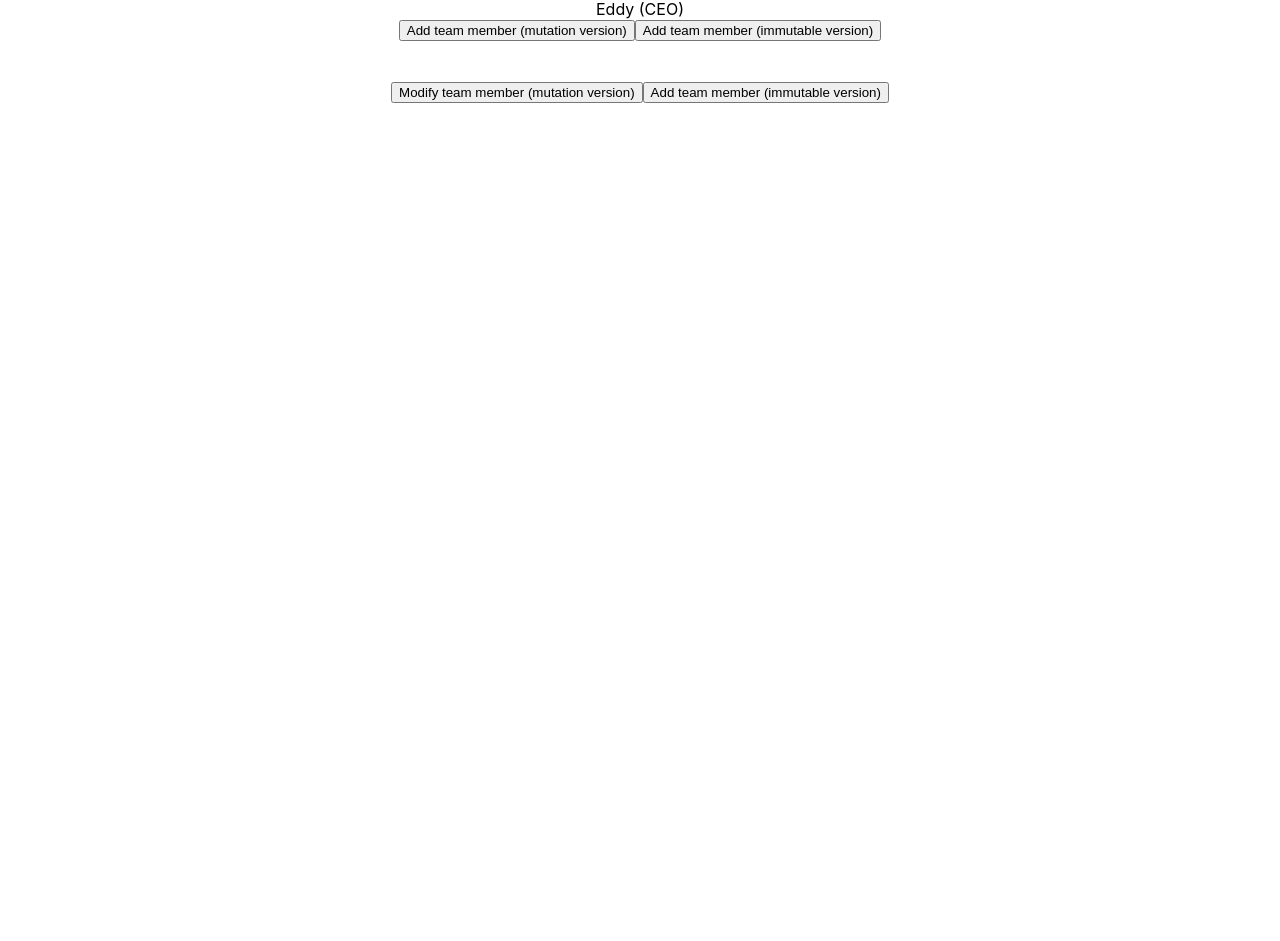
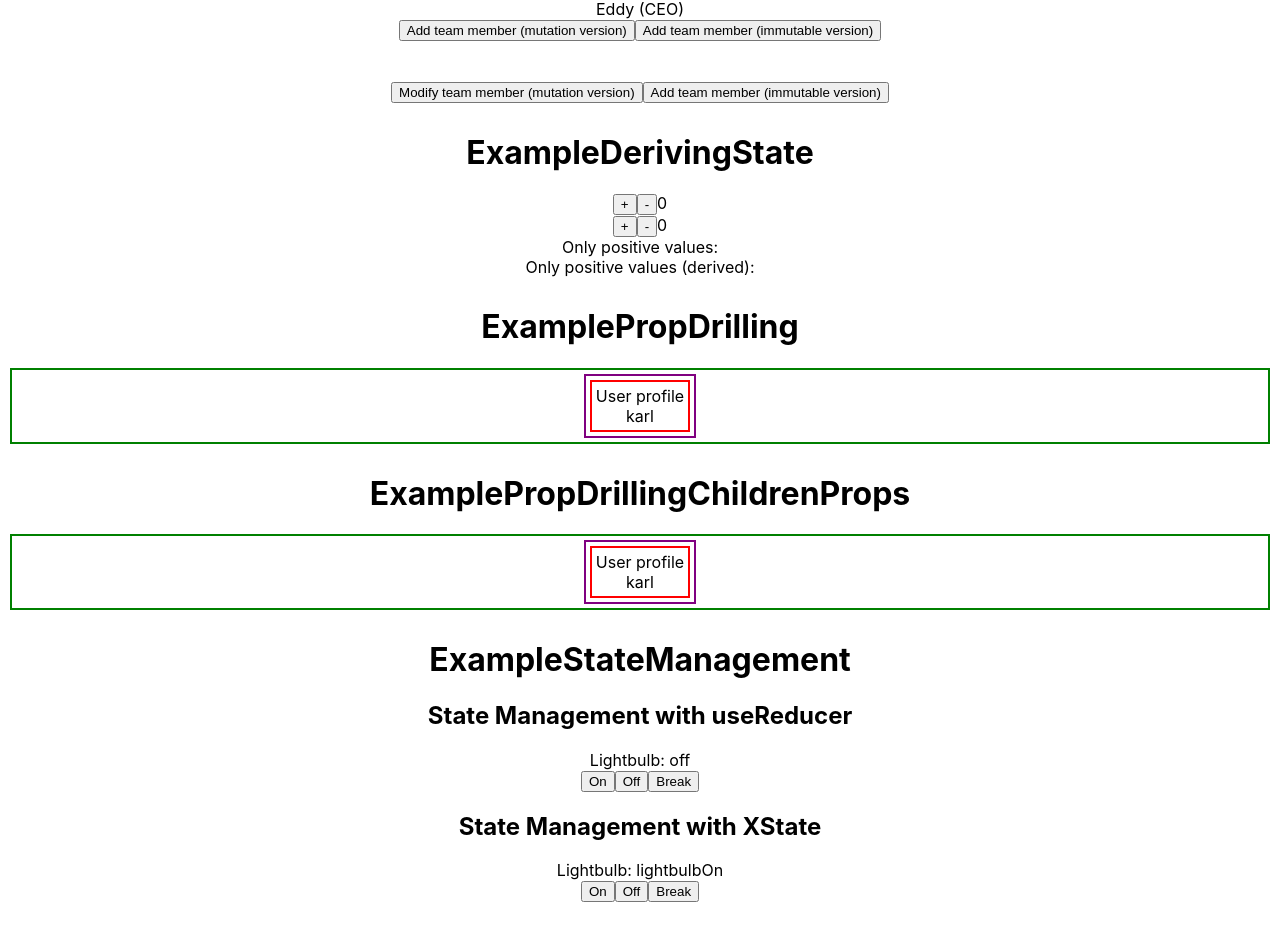
Before and after one commit to upleveled/react-components-props-state-winter-2026-eu, a React app: page / in a window 1280 px wide. Shown: the part 3500-4441 px from the top of the page. Before the commit the page ends 3973 px from the top, so only its background shows below. Built offline with nearby package versions, Linux system fonts and the light colour scheme; no server answers; the HTML template or start-up script is replaced by a standard one.

Commit message:
Add examples for deriving state, prop drilling, state management

```diff
--- a/package.json
+++ b/package.json
@@ -23,9 +23,11 @@
   },
   "dependencies": {
     "@upleveled/react-scripts": "5.1.3",
+    "@xstate/react": "6.0.0",
     "react": "^19.2.3",
     "react-dom": "^19.2.3",
-    "sass": "1.97.3"
+    "sass": "1.97.3",
+    "xstate": "5.26.0"
   },
   "devDependencies": {
     "@jest/globals": "^30.2.0",
--- a/src/App.js
+++ b/src/App.js
@@ -6,10 +6,13 @@ import ExampleComponents from './ExampleComponents';
 import ExampleConditionalRendering from './ExampleConditionalRendering';
 import ExampleControlledComponentsCheckboxes from './ExampleControlledComponentsCheckboxes';
 import ExampleConvertingClassComponentsToFunctionComponents from './ExampleConvertingClassComponentsToFunctionComponents';
+import ExampleDerivingState from './ExampleDerivingState';
 import ExampleFormElements from './ExampleFormElements';
 import ExampleFormsWithControlledComponents from './ExampleFormsWithControlledComponents';
 import ExampleLiftingStateUp from './ExampleLiftingStateUp';
 import ExampleMappingOverArrays from './ExampleMappingOverArrays';
+import ExamplePropDrilling from './ExamplePropDrilling';
+import ExamplePropDrillingChildrenProps from './ExamplePropDrillingChildrenProps';
 import ExampleProps from './ExampleProps';
 import ExamplePropDestructuring from './ExamplePropsDestructuring';
 import ExampleStateNotSynchronous from './ExampleSetStateIsNotSynchronous';
@@ -17,6 +20,7 @@ import ExampleStateArraysOfObjects from './ExampleStateArraysOfObjects';
 import ExampleStateCounter from './ExampleStateCounter';
 import ExampleStateDataManipulation from './ExampleStateDataManipulation';
 import ExampleStateEmail from './ExampleStateEmail';
+import ExampleStateManagement from './ExampleStateManagement';
 import ExampleStyling from './ExampleStyling';
 import ExampleUseeffect from './ExampleUseeffect';
 import ExampleUseeffectDataFetching from './ExampleUseeffectDataFetching';
@@ -50,6 +54,10 @@ export default function App() {
       <ExampleUseeffect />
       <ExampleUseeffectDataFetching />
       <ExampleStateDataManipulation />
+      <ExampleDerivingState />
+      <ExamplePropDrilling />
+      <ExamplePropDrillingChildrenProps />
+      <ExampleStateManagement />
       <br />
       <br />
       <br />
--- /dev/null
+++ b/src/ExampleDerivingState.js
@@ -0,0 +1,46 @@
+import { useEffect, useState } from 'react';
+
+export default function ExampleDerivingState() {
+  const [count1, setCount1] = useState(0);
+  const [count2, setCount2] = useState(0);
+  // Warning: bad practice / anti-pattern / code smell
+  const [positiveValues, setPositiveValues] = useState([]);
+
+  useEffect(() => {
+    // if (count1 > 0 && count2 > 0) {
+    //   setPositiveValues([count1, count2]);
+    // } else if (count1 <= 0 && count2 <= 0) {
+    //   setPositiveValues([]);
+    // } else if (count1 > 0 && count2 <= 0) {
+    //   setPositiveValues([count1]);
+    // } else if (count1 <= 0 && count2 > 0) {
+    //   setPositiveValues([count2]);
+    // }
+
+    // Create a new array, and filter to only positive values
+    setPositiveValues([count1, count2].filter((count) => count > 0));
+  }, [count1, count2]);
+
+  // Derive the state instead of state variable + useEffect
+  const positiveValuesNonState = [count1, count2].filter((count) => count > 0);
+
+  return (
+    <div>
+      <h1>ExampleDerivingState</h1>
+      <div>
+        <button onClick={() => setCount1(count1 + 1)}>+</button>
+        <button onClick={() => setCount1(count1 - 1)}>-</button>
+        {count1}
+      </div>
+      <div>
+        <button onClick={() => setCount2(count2 + 1)}>+</button>
+        <button onClick={() => setCount2(count2 - 1)}>-</button>
+        {count2}
+      </div>
+      <div>Only positive values: {positiveValues.join(', ')}</div>
+      <div>
+        Only positive values (derived): {positiveValuesNonState.join(', ')}
+      </div>
+    </div>
+  );
+}
--- /dev/null
+++ b/src/ExamplePropDrilling.js
@@ -0,0 +1,42 @@
+export default function ExamplePropDrilling() {
+  const user = {
+    username: 'karl',
+  };
+  return (
+    <div>
+      <h1>ExamplePropDrilling</h1>
+      <Header username={user.username} />
+    </div>
+  );
+}
+
+function Header(props) {
+  return (
+    <header style={{ border: '2px solid green', padding: '4px' }}>
+      <Nav username={props.username} />
+    </header>
+  );
+}
+
+function Nav(props) {
+  return (
+    <nav
+      style={{
+        display: 'inline-block',
+        border: '2px solid purple',
+        padding: '4px',
+      }}
+    >
+      <UserProfile username={props.username} />
+    </nav>
+  );
+}
+
+function UserProfile(props) {
+  return (
+    <div style={{ border: '2px solid red', padding: '4px' }}>
+      <div>User profile</div>
+      {props.username}
+    </div>
+  );
+}
--- /dev/null
+++ b/src/ExamplePropDrillingChildrenProps.js
@@ -0,0 +1,46 @@
+export default function ExamplePropDrillingChildrenProps() {
+  const user = {
+    username: 'karl',
+  };
+  return (
+    <div>
+      <h1>ExamplePropDrillingChildrenProps</h1>
+      <Header>
+        <Nav>
+          <UserProfile username={user.username} />
+        </Nav>
+      </Header>
+    </div>
+  );
+}
+
+function Header(props) {
+  return (
+    <header style={{ border: '2px solid green', padding: '4px' }}>
+      {props.children}
+    </header>
+  );
+}
+
+function Nav(props) {
+  return (
+    <nav
+      style={{
+        display: 'inline-block',
+        border: '2px solid purple',
+        padding: '4px',
+      }}
+    >
+      {props.children}
+    </nav>
+  );
+}
+
+function UserProfile(props) {
+  return (
+    <div style={{ border: '2px solid red', padding: '4px' }}>
+      <div>User profile</div>
+      {props.username}
+    </div>
+  );
+}
--- /dev/null
+++ b/src/ExampleStateManagement.js
@@ -0,0 +1,94 @@
+import { useMachine } from '@xstate/react';
+import { useReducer } from 'react';
+import { createMachine } from 'xstate';
+
+export default function ExampleStateManagement() {
+  return (
+    <div>
+      <h1>ExampleStateManagement</h1>
+      <ExampleStateManagementUseReducer />
+      <ExampleStateManagementXstate />
+    </div>
+  );
+}
+
+function lightbulbReducer(state, action) {
+  if (action.type === 'turn_on') {
+    if (state.status === 'broken') {
+      return state;
+    }
+    return {
+      status: 'on',
+    };
+  } else if (action.type === 'turn_off') {
+    if (state.status === 'broken') {
+      return state;
+    }
+    return {
+      status: 'off',
+    };
+  } else if (action.type === 'break') {
+    return {
+      status: 'broken',
+    };
+  }
+  throw Error('Unknown action.');
+}
+
+function ExampleStateManagementUseReducer() {
+  const [lightbulb, dispatchLightbulb] = useReducer(lightbulbReducer, {
+    status: 'off',
+  });
+
+  return (
+    <div>
+      <h2>State Management with useReducer</h2>
+      <div>Lightbulb: {lightbulb.status}</div>
+      <button onClick={() => dispatchLightbulb({ type: 'turn_on' })}>On</button>
+      <button onClick={() => dispatchLightbulb({ type: 'turn_off' })}>
+        Off
+      </button>
+      <button onClick={() => dispatchLightbulb({ type: 'break' })}>
+        Break
+      </button>
+    </div>
+  );
+}
+
+const lightbulbMachine = createMachine({
+  id: 'lightbulb',
+  initial: 'lightbulbOn',
+  states: {
+    lightbulbOn: {
+      on: {
+        TURN_OFF: 'lightbulbOff',
+        BREAK: 'lightbulbBroken',
+      },
+    },
+    lightbulbOff: {
+      on: {
+        TURN_ON: 'lightbulbOn',
+        BREAK: 'lightbulbBroken',
+      },
+    },
+    lightbulbBroken: {
+      on: {
+        // No transition when its broken
+      },
+    },
+  },
+});
+
+function ExampleStateManagementXstate() {
+  const [lightbulb, send] = useMachine(lightbulbMachine);
+
+  return (
+    <div>
+      <h2>State Management with XState</h2>
+      <div>Lightbulb: {lightbulb.value}</div>
+      <button onClick={() => send({ type: 'TURN_ON' })}>On</button>
+      <button onClick={() => send({ type: 'TURN_OFF' })}>Off</button>
+      <button onClick={() => send({ type: 'BREAK' })}>Break</button>
+    </div>
+  );
+}
```
Also changed, not shown: 1 other file (tests, documents, lock files or other folders).
